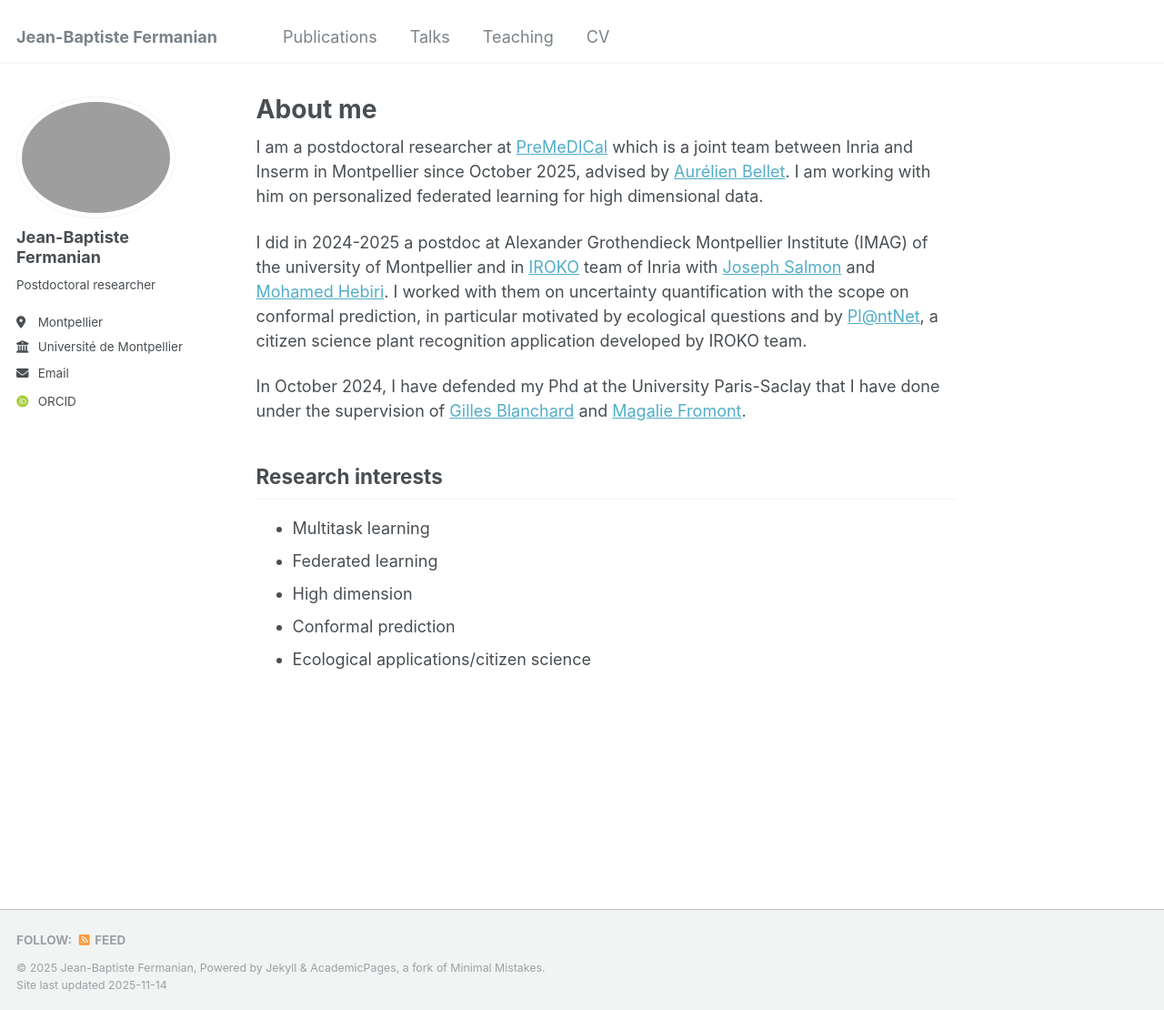
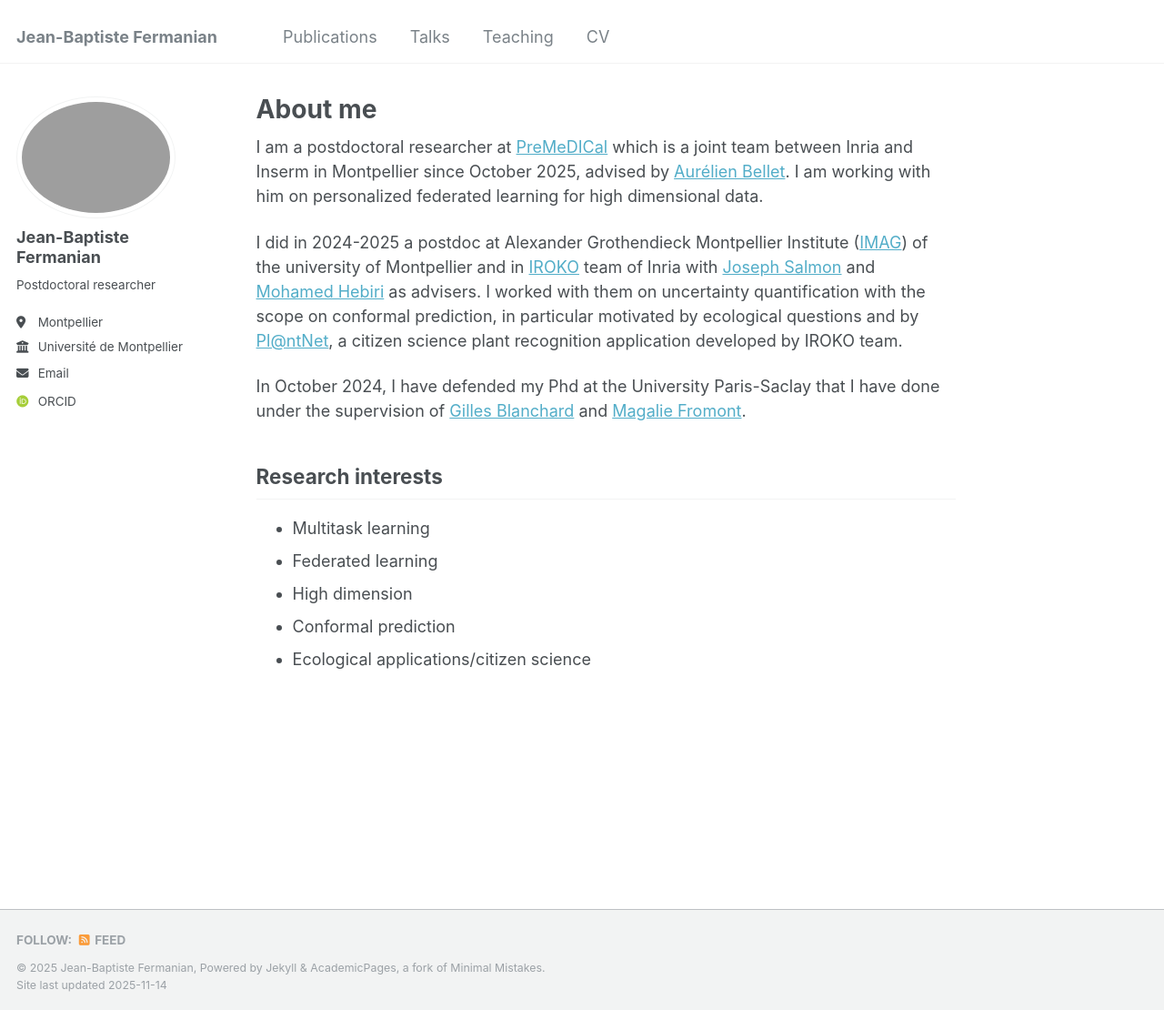
Before and after one commit to jeanbaptistefermanian/jeanbaptistefermanian.github.io, a Jekyll site: the page built from _pages/about.md, in a window 1280 px wide and 1110 px high. Shown: the whole window at 91% size. Built offline with Jekyll 4.4.1, drawn with Linux system fonts in a browser that asks for light colours; some web fonts are replaced.

Commit message:
link imag

```diff
--- a/_pages/about.md
+++ b/_pages/about.md
@@ -8,7 +8,7 @@ redirect_from:
 ---
 I am a postdoctoral researcher at [PreMeDICal](https://team.inria.fr/premedical/) which is a joint team between Inria and Inserm in Montpellier since October 2025, advised by [Aurélien Bellet](https://researchers.lille.inria.fr/abellet/). I am working with him on personalized federated learning for high dimensional data.
 
-I did in 2024-2025 a postdoc at Alexander Grothendieck Montpellier Institute (IMAG) of the university of Montpellier and in [IROKO](https://inria.fr/fr/iroko) team of Inria with [Joseph Salmon](https://josephsalmon.eu/) and [Mohamed Hebiri](https://perso.math.u-pem.fr/hebiri.mohamed/). I worked with them on uncertainty quantification with the scope on conformal prediction, in particular motivated by ecological questions and by [Pl@ntNet](https://plantnet.org/), a citizen science plant recognition application developed by IROKO team.
+I did in 2024-2025 a postdoc at Alexander Grothendieck Montpellier Institute ([IMAG](https://imag.umontpellier.fr/)) of the university of Montpellier and in [IROKO](https://inria.fr/fr/iroko) team of Inria with [Joseph Salmon](https://josephsalmon.eu/) and [Mohamed Hebiri](https://perso.math.u-pem.fr/hebiri.mohamed/) as advisers. I worked with them on uncertainty quantification with the scope on conformal prediction, in particular motivated by ecological questions and by [Pl@ntNet](https://plantnet.org/), a citizen science plant recognition application developed by IROKO team.
 
 In October 2024, I have defended my Phd at the University Paris-Saclay that I have done under the supervision of [Gilles Blanchard](https://www.imo.universite-paris-saclay.fr/~gilles.blanchard/) and [Magalie Fromont](https://perso.univ-rennes2.fr/magalie.fromont).
 
```
